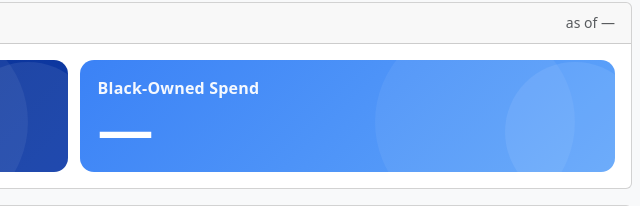
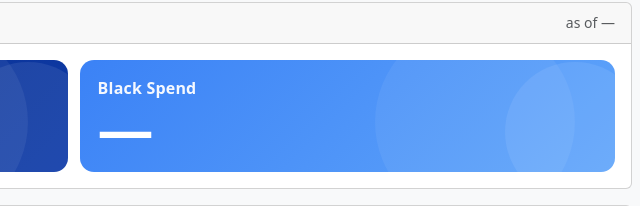
Before and after one commit to erbeard/nc-sigmas-portal, a website: page public/chapters.html in a window 1280 px wide. Shown: the part 1602-1808 px from the top of the page, 566-1206 px from the left. Drawn offline with nearby package versions, Linux system fonts and the light colour scheme; some packages are replaced by stand-ins of ours; no server answers; a script that the page names is missing.

Commit message:
9/18 Roster Update

```diff
--- a/public/chapters.html
+++ b/public/chapters.html
@@ -709,7 +709,7 @@ searchEl.addEventListener('input', ()=>{
         <div id="state-pia-scholarships" class="k-num">—</div>
       </div>
       <div class="kpi kpi-tertiary kpi-col-6" style="cursor:default">
-        <div class="k-title">Black-Owned Spend</div>
+        <div class="k-title">Black Spend</div>
         <div id="state-pia-blackspend" class="k-num">—</div>
       </div>
     </div>
```
Also changed, not shown: 4 other files.
